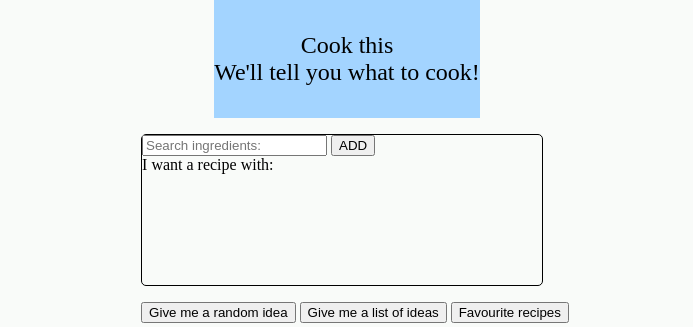
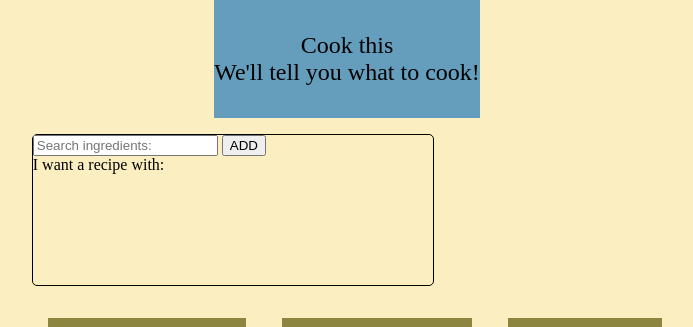
Before and after one commit to the-papabear/cook-this, a plain HTML site: page index.html in a window 1280 px wide. Shown: the top 327 px of the page, without its empty margins (293-986 px from the left). Drawn offline with Linux system fonts and the light colour scheme.

Commit message:
started the styling process

```diff
--- a/index.html
+++ b/index.html
@@ -29,9 +29,9 @@
           </div>
         </div>
         <div class="btn-container">
-          <button id="recipe-random">Give me a random idea</button>
-          <button id="recipe-list">Give me a list of ideas</button>
-          <button id="favourite-recipe">Favourite recipes</button>
+          <button id="recipe-random" class="btn">Give me a random idea</button>
+          <button id="recipe-list" class="btn">Give me a list of ideas</button>
+          <button id="favourite-recipe" class="btn">Favourite recipes</button>
         </div>
       </div>
       <div class="recipes-container">
--- a/styles.css
+++ b/styles.css
@@ -1,11 +1,13 @@
 :root {
-  /* This is where my colours go using variables. You create those like this: --my-colour: black. You initiate them in an element through the var(--my-colour) property*/
+  --btn: hsl(55, 37%, 40%);
+  --main: #fbeec1;
+  --header-footer: #659dbd;
 }
 
 body {
   height: 100%;
   margin: auto;
-  background-color: hsl(120, 20%, 98%);
+  background-color: var(--main);
   overflow-x: hidden;
 }
 
@@ -16,7 +18,7 @@ header {
   text-align: center;
   padding: 2rem 0 2rem 0;
   word-wrap: break-word;
-  background-color: hsl(208, 100%, 82%);
+  background-color: var(--header-footer);
 }
 
 .app-container {
@@ -39,6 +41,17 @@ header {
   border: 1px solid black;
   margin-bottom: 1rem;
   border-radius: 5px;
+}
+
+.btn {
+  background-color: var(--btn);
+  color: hsl(0, 0%, 100%);
+  box-shadow: 0 8px 6px -6px black;
+
+  font-size: 16px;
+  border: none;
+  margin: 1em;
+  padding: 0.5em 1em 0.5em 1em;
 }
 
 .favourite-recipes {
@@ -80,3 +93,8 @@ header {
   margin: 0;
 }
 /* MEDIA QUERIES: */
+@media screen and (max-width: 600px) {
+  .btn {
+    align-items: center;
+  }
+}
```
